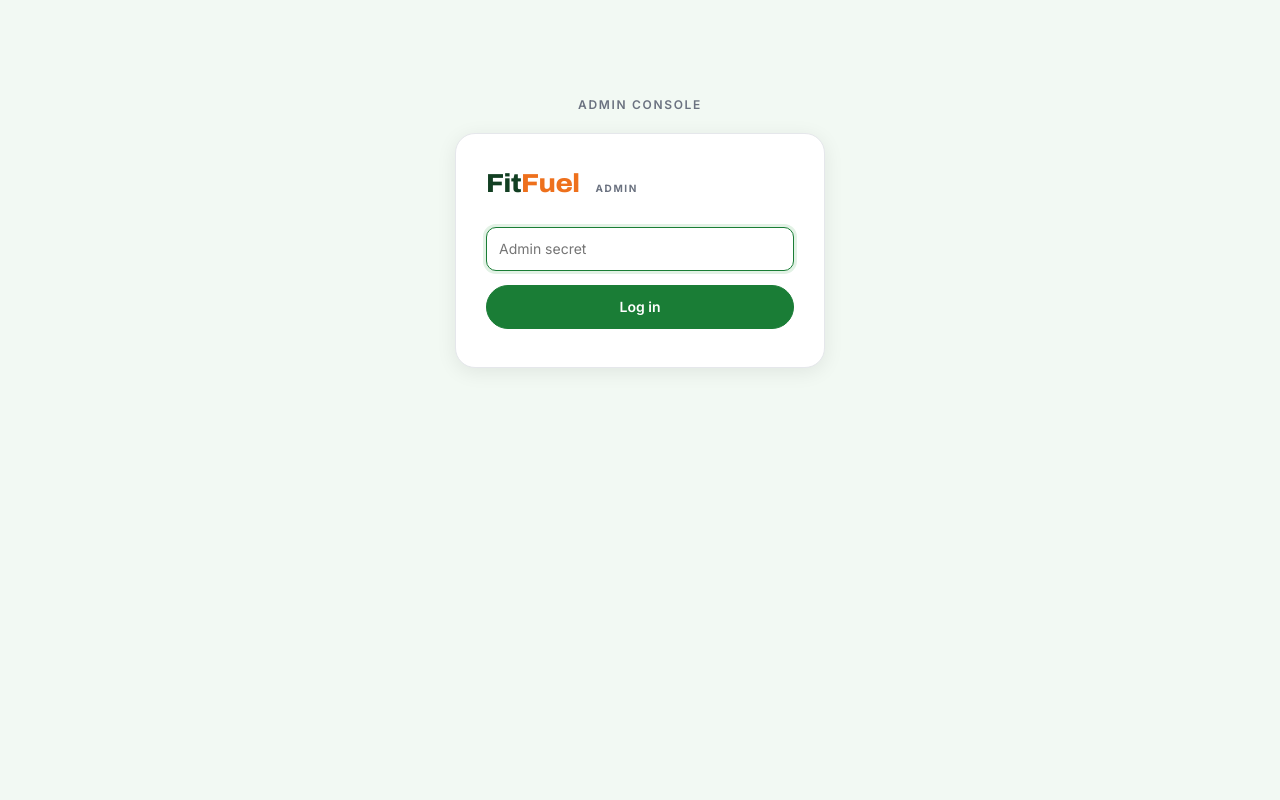
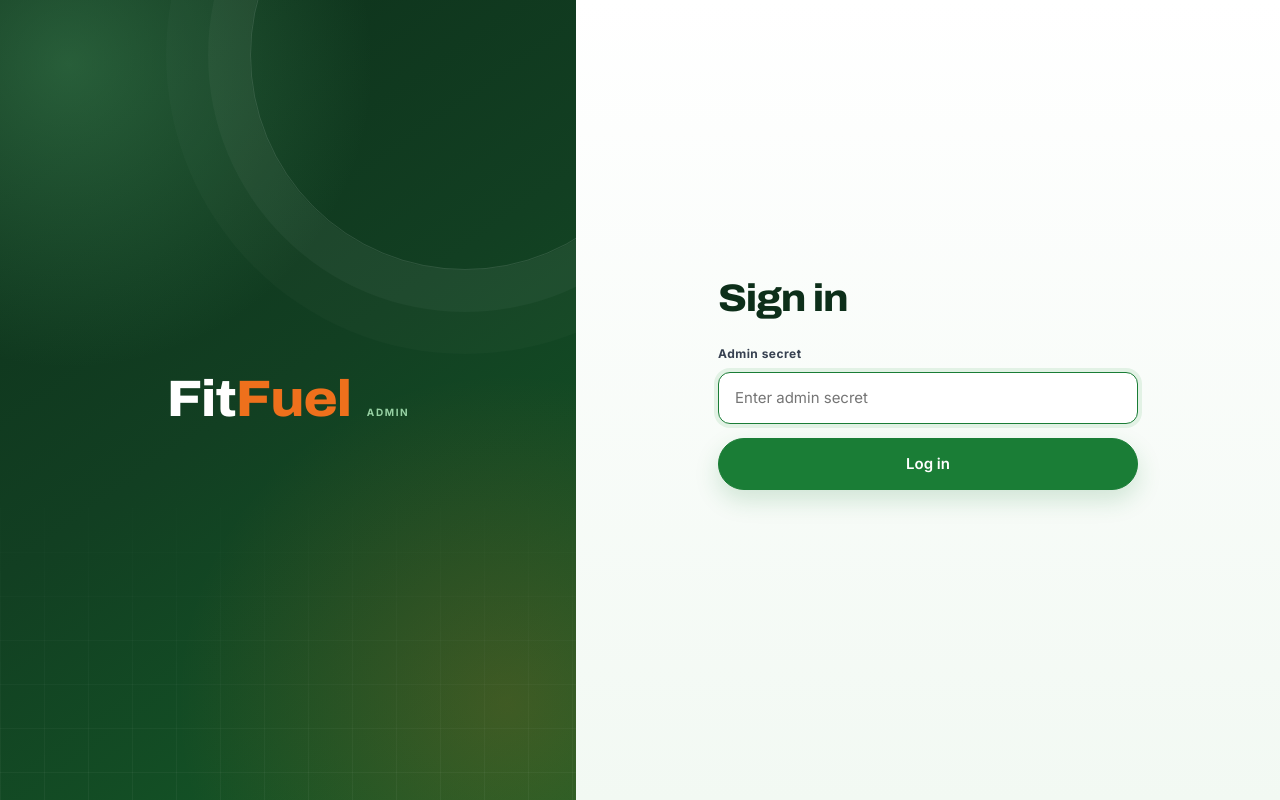
Before and after one commit to afr4z/fitfuel-official, a website: page public/admin.html in a window 1280 px wide. Drawn offline with Linux system fonts and the light colour scheme.

Commit message:
style: refresh admin login screen

```diff
--- a/public/admin.html
+++ b/public/admin.html
@@ -610,22 +610,32 @@
 
       async function render() {
         const app = document.getElementById("app");
+        const signedIn = !!getToken();
+        document.body.classList.toggle("login-page", !signedIn);
         closeDetail();
-        if (!getToken()) {
+        if (!signedIn) {
           app.innerHTML = `
-      <div class="login"><div class="card">
-        <div class="brand">Fit<span class="wordmark-accent">Fuel</span><span class="brand-sub">Admin</span></div>
-        <input type="password" id="secret" placeholder="Admin secret" autocomplete="current-password" autofocus onkeydown="if(event.key==='Enter')login()">
-        <button class="btn btn-primary" style="width:100%" onclick="login()">Log in</button>
-        <div class="error" id="loginErr">${state.authFailed ? "That secret didn't work. Try again." : ""}</div>
-      </div></div>`;
+      <div class="login">
+        <aside class="login-brand" aria-hidden="true">
+          <div class="brand login-wordmark">Fit<span class="wordmark-accent">Fuel</span><span class="brand-sub">Admin</span></div>
+        </aside>
+        <main class="login-main">
+          <form class="login-form" onsubmit="event.preventDefault(); login()">
+            <h2 class="login-title">Sign in</h2>
+            <label class="login-label" for="secret">Admin secret</label>
+            <input type="password" id="secret" name="secret" placeholder="Enter admin secret" autocomplete="current-password" autocapitalize="off" spellcheck="false" autofocus aria-describedby="loginErr">
+            <button class="btn btn-primary login-submit" type="submit">Log in</button>
+            <div class="error login-error" id="loginErr" role="alert" aria-live="polite">${state.authFailed ? "That secret didn't work. Try again." : ""}</div>
+          </form>
+        </main>
+      </div>`;
           state.authFailed = false;
           return;
         }
         const data = await api("GET");
         if (!data) return;
         if (data.error) {
-          app.innerHTML = `<div class="login"><div class="card"><div class="error" style="text-align:center;margin:0 0 16px"><strong>API error:</strong> ${esc(data.error)}</div>
+          app.innerHTML = `<div class="auth-error"><div class="card"><div class="error" style="text-align:center;margin:0 0 16px"><strong>API error:</strong> ${esc(data.error)}</div>
       <button class="btn btn-primary" style="width:100%" onclick="render()">Retry</button></div></div>`;
           return;
         }
--- a/public/css/admin.css
+++ b/public/css/admin.css
@@ -633,34 +633,224 @@ select:disabled {
 .toast.err {
   background: var(--red-600);
 }
+/* ── Admin sign-in ─────────────────────────────────────────────────
+   Split-screen sign-in: a deep-green brand panel on the left and the
+   form on the right. On small screens the panel becomes a compact
+   header so the form stays above the fold. */
+.login-page {
+  padding-bottom: 0;
+  background: #fff;
+}
 .login {
+  display: grid;
+  grid-template-columns: minmax(340px, 0.9fr) minmax(420px, 1.1fr);
+  min-height: 100svh;
+  background: #fff;
+}
+.login-brand {
+  position: relative;
+  display: flex;
+  align-items: center;
+  justify-content: center;
+  overflow: hidden;
+  isolation: isolate;
+  padding: clamp(32px, 5vw, 68px);
+  color: #fff;
+  background:
+    radial-gradient(
+      circle at 12% 8%,
+      rgba(90, 179, 115, 0.34),
+      transparent 34%
+    ),
+    radial-gradient(
+      circle at 88% 88%,
+      rgba(238, 112, 28, 0.2),
+      transparent 38%
+    ),
+    linear-gradient(
+      145deg,
+      var(--green-900),
+      var(--green-800) 48%,
+      var(--green-700)
+    );
+}
+.login-brand::before {
+  content: "";
+  position: absolute;
+  top: -20%;
+  right: -18%;
+  z-index: -1;
+  width: min(34vw, 430px);
+  aspect-ratio: 1;
+  border: 1px solid rgba(255, 255, 255, 0.12);
+  border-radius: 50%;
+  box-shadow:
+    0 0 0 42px rgba(255, 255, 255, 0.035),
+    0 0 0 84px rgba(255, 255, 255, 0.02);
+}
+.login-brand::after {
+  content: "";
+  position: absolute;
+  right: 0;
+  bottom: 0;
+  left: 0;
+  z-index: -1;
+  height: 42%;
+  background-image:
+    linear-gradient(rgba(255, 255, 255, 0.045) 1px, transparent 1px),
+    linear-gradient(90deg, rgba(255, 255, 255, 0.045) 1px, transparent 1px);
+  background-size: 44px 44px;
+  mask-image: linear-gradient(to top, #000, transparent);
+  -webkit-mask-image: linear-gradient(to top, #000, transparent);
+}
+.login-wordmark {
+  position: relative;
+  z-index: 1;
+  color: #fff;
+  font-size: clamp(32px, 4vw, 52px);
+  text-align: center;
+}
+.login-wordmark .brand-sub {
+  color: var(--green-300);
+}
+.login-main {
+  display: flex;
+  align-items: center;
+  justify-content: center;
+  padding: clamp(28px, 6vw, 76px);
+  background: linear-gradient(180deg, #fff 0%, var(--green-50) 100%);
+}
+.login-form {
+  width: 100%;
+  max-width: 420px;
+  animation: login-rise 0.45s var(--ease-out) both;
+}
+.login-title {
+  margin-bottom: 28px;
+  color: var(--green-900);
+  font-family: var(--font-display);
+  font-size: clamp(30px, 3vw, 40px);
+  font-stretch: 108%;
+  font-weight: 800;
+  letter-spacing: -0.03em;
+  line-height: 1;
+}
+.login-label {
+  display: block;
+  margin-bottom: 8px;
+  color: var(--gray-700);
+  font-size: 12px;
+  font-weight: 700;
+  letter-spacing: 0.04em;
+}
+.login-form input {
+  min-height: 52px;
+  padding: 0 16px;
+  border-color: var(--gray-200);
+  border-radius: 12px;
+  background: #fff;
+  font-size: 15px;
+}
+.login-form input:focus {
+  border-color: var(--green-500);
+  box-shadow: 0 0 0 4px var(--green-100);
+}
+.login-submit {
+  width: 100%;
+  min-height: 52px;
+  margin-top: 14px;
+  font-size: 15px;
+  box-shadow: 0 10px 24px rgba(26, 125, 54, 0.18);
+}
+.login-submit:hover {
+  box-shadow: 0 12px 28px rgba(26, 125, 54, 0.24);
+}
+.login-error {
+  min-height: 21px;
+  margin-top: 10px;
+  text-align: center;
+}
+.auth-error {
+  display: grid;
+  min-height: 100svh;
+  place-items: center;
+  padding: 24px;
+  background: var(--green-50);
+}
+.auth-error .card {
+  width: 100%;
   max-width: 410px;
-  margin: 12vh auto 0;
-  padding: 0 20px;
+  padding: 30px;
 }
-.login .card {
-  padding: 34px 30px 30px;
-  border-radius: 20px;
-  box-shadow: var(--shadow-md);
+@keyframes login-rise {
+  from {
+    opacity: 0;
+    transform: translateY(10px);
+  }
+  to {
+    opacity: 1;
+    transform: none;
+  }
 }
-.login .brand {
-  font-size: 26px;
-  justify-content: center;
-  margin-bottom: 4px;
+@media (max-width: 900px) {
+  .login {
+    grid-template-columns: 1fr;
+  }
+  .login-brand {
+    min-height: 260px;
+    padding: 28px 24px;
+  }
+  .login-brand::before {
+    top: -50%;
+    right: -8%;
+    width: 260px;
+  }
+  .login-wordmark {
+    margin-bottom: 34px;
+    font-size: 28px;
+  }
+  .login-headline {
+    max-width: 16ch;
+    margin-bottom: 12px;
+    font-size: clamp(30px, 7vw, 44px);
+  }
+  .login-lede {
+    max-width: 40ch;
+    font-size: 14px;
+  }
+  .login-points,
+  .login-brand-foot {
+    display: none;
+  }
+  .login-main {
+    align-items: flex-start;
+    padding: 36px 24px 48px;
+  }
+  .login-form {
+    margin: 0 auto;
+  }
 }
-.login input {
-  margin: 24px 0 14px;
+@media (max-width: 480px) {
+  .login-brand {
+    min-height: 210px;
+  }
+  .login-wordmark {
+    margin-bottom: 24px;
+  }
+  .login-headline {
+    font-size: 30px;
+  }
+  .login-lede {
+    display: none;
+  }
+  .login-main {
+    padding: 32px 20px 40px;
+  }
 }
-.login::before {
-  content: "Admin console";
-  display: block;
-  text-align: center;
-  font-size: 12px;
-  font-weight: 600;
-  letter-spacing: 0.14em;
-  text-transform: uppercase;
-  color: var(--gray-500);
-  margin-bottom: 18px;
+@media (prefers-reduced-motion: reduce) {
+  .login-form {
+    animation: none;
+  }
 }
 @media (max-width: 719px) {
   select,
```
